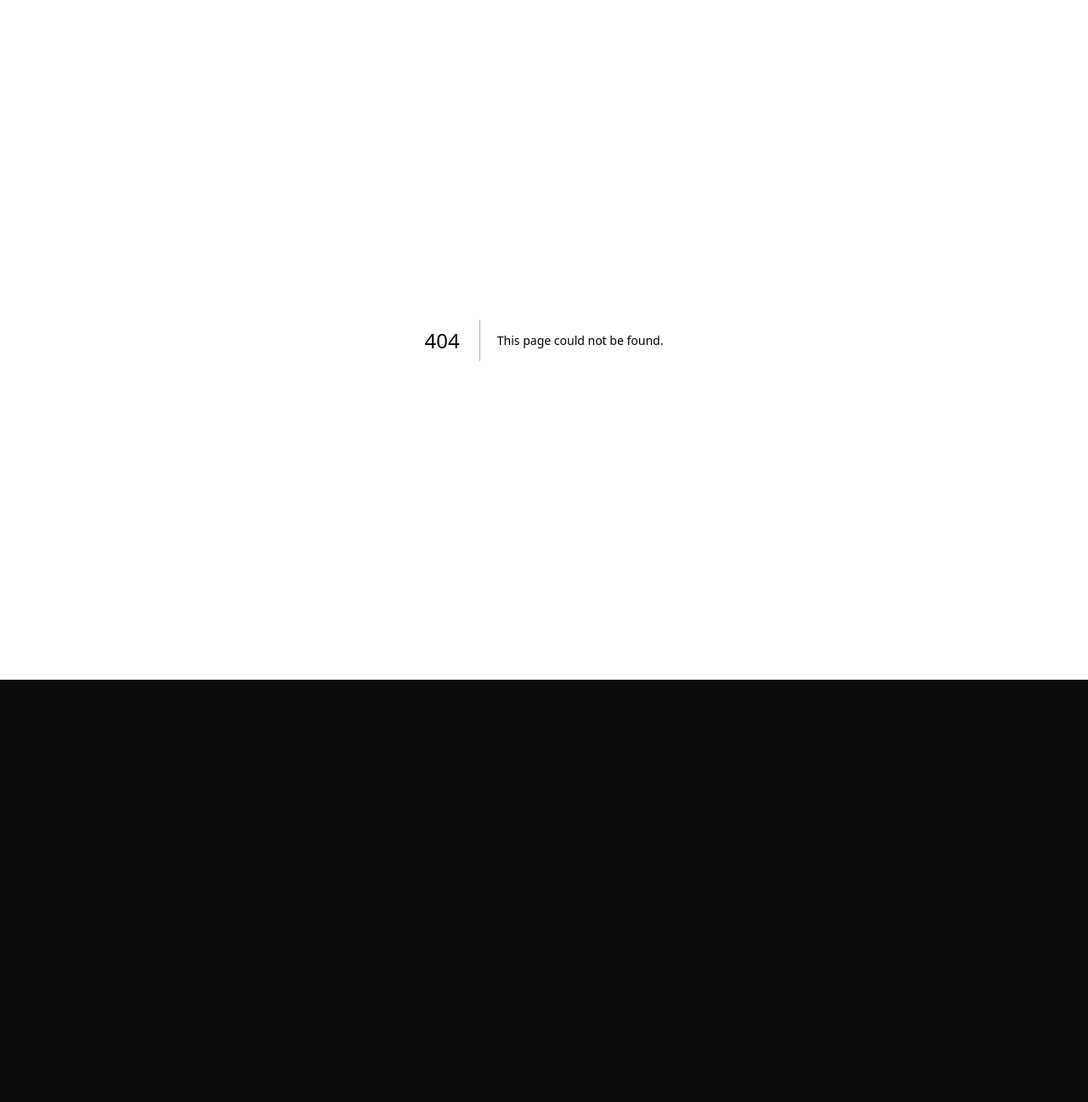
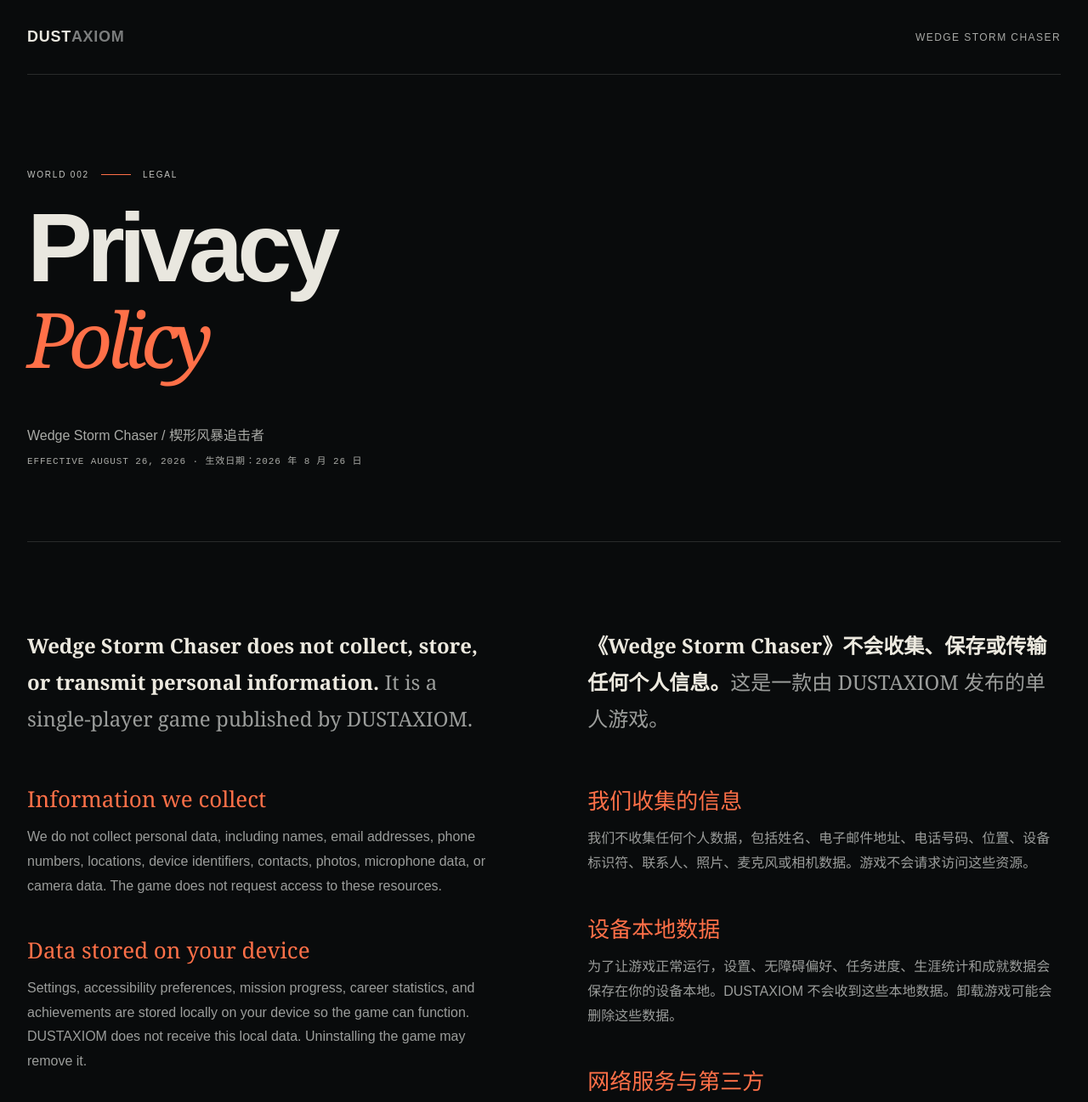
Before and after one commit to dustaxiom/dustaxiom.github.io, a Next.js app: page /games/wedge-storm-chaser/privacy in a window 1280 px wide. Before the commit this address had no page. Shown: the top 1297 px of the page at 85% size. Before the commit the page ends 800 px from the top, so only its background shows below. Built offline with nearby package versions, Linux system fonts and the light colour scheme.

Commit message:
Add Wedge Storm Chaser privacy policy

```diff
--- /dev/null
+++ b/app/games/wedge-storm-chaser/privacy/page.tsx
@@ -0,0 +1,55 @@
+import type { CSSProperties } from 'react';
+import type { Metadata } from 'next';
+import Link from 'next/link';
+
+export const metadata: Metadata = {
+  title: 'Wedge Storm Chaser Privacy Policy — DUSTAXIOM',
+  description: 'Privacy policy for Wedge Storm Chaser, a single-player game by DUSTAXIOM.',
+};
+
+export default function PrivacyPolicyPage() {
+  return <main className="policyPage" style={{ '--game-accent': '#ff7048' } as CSSProperties}>
+    <nav className="nav shell">
+      <Link className="wordmark" href="/"><span>DUST</span><span>AXIOM</span></Link>
+      <div className="navLinks"><Link href="/games/wedge-storm-chaser/">Wedge Storm Chaser</Link></div>
+    </nav>
+    <header className="policyHeader shell">
+      <p className="worldCode">WORLD 002<i/>LEGAL</p>
+      <h1>Privacy<br/><em>Policy</em></h1>
+      <p>Wedge Storm Chaser / 楔形风暴追击者</p>
+      <p className="policyMeta">Effective August 26, 2026 · 生效日期：2026 年 8 月 26 日</p>
+    </header>
+    <div className="policyBody shell">
+      <article lang="en">
+        <p className="policyLead"><strong>Wedge Storm Chaser does not collect, store, or transmit personal information.</strong> It is a single-player game published by DUSTAXIOM.</p>
+        <h2>Information we collect</h2>
+        <p>We do not collect personal data, including names, email addresses, phone numbers, locations, device identifiers, contacts, photos, microphone data, or camera data. The game does not request access to these resources.</p>
+        <h2>Data stored on your device</h2>
+        <p>Settings, accessibility preferences, mission progress, career statistics, and achievements are stored locally on your device so the game can function. DUSTAXIOM does not receive this local data. Uninstalling the game may remove it.</p>
+        <h2>Network services and third parties</h2>
+        <p>The game has no DUSTAXIOM accounts or servers, advertising, in-app purchases, analytics, or tracking technologies. The Microsoft Store, Steam where applicable, and your operating system may process information independently under their own terms and privacy policies.</p>
+        <h2>Children&apos;s privacy</h2>
+        <p>Because the game does not collect personal information from any user, it does not knowingly collect personal information from children.</p>
+        <h2>Changes and contact</h2>
+        <p>If the game&apos;s data practices change, this policy will be updated before the relevant release. For privacy or support questions, visit the <Link href="/games/wedge-storm-chaser/">Wedge Storm Chaser website</Link>.</p>
+      </article>
+      <article lang="zh-CN">
+        <p className="policyLead"><strong>《Wedge Storm Chaser》不会收集、保存或传输任何个人信息。</strong>这是一款由 DUSTAXIOM 发布的单人游戏。</p>
+        <h2>我们收集的信息</h2>
+        <p>我们不收集任何个人数据，包括姓名、电子邮件地址、电话号码、位置、设备标识符、联系人、照片、麦克风或相机数据。游戏不会请求访问这些资源。</p>
+        <h2>设备本地数据</h2>
+        <p>为了让游戏正常运行，设置、无障碍偏好、任务进度、生涯统计和成就数据会保存在你的设备本地。DUSTAXIOM 不会收到这些本地数据。卸载游戏可能会删除这些数据。</p>
+        <h2>网络服务与第三方</h2>
+        <p>游戏没有 DUSTAXIOM 账号或服务器、广告、应用内购买、分析或追踪技术。Microsoft Store、适用情况下的 Steam 以及操作系统可能依据各自的条款和隐私政策独立处理信息。</p>
+        <h2>儿童隐私</h2>
+        <p>由于游戏不会收集任何用户的个人信息，因此也不会有意收集儿童的个人信息。</p>
+        <h2>政策变更与联系</h2>
+        <p>如果游戏的数据处理方式发生变化，我们会在相关版本发布前更新本政策。如有隐私或支持问题，请访问<Link href="/games/wedge-storm-chaser/">《Wedge Storm Chaser》官方网站</Link>。</p>
+      </article>
+    </div>
+    <footer className="policyFooter shell">
+      <p>© 2026 DUSTAXIOM</p>
+      <Link href="/games/wedge-storm-chaser/">Back to Wedge Storm Chaser ↗</Link>
+    </footer>
+  </main>;
+}
```
